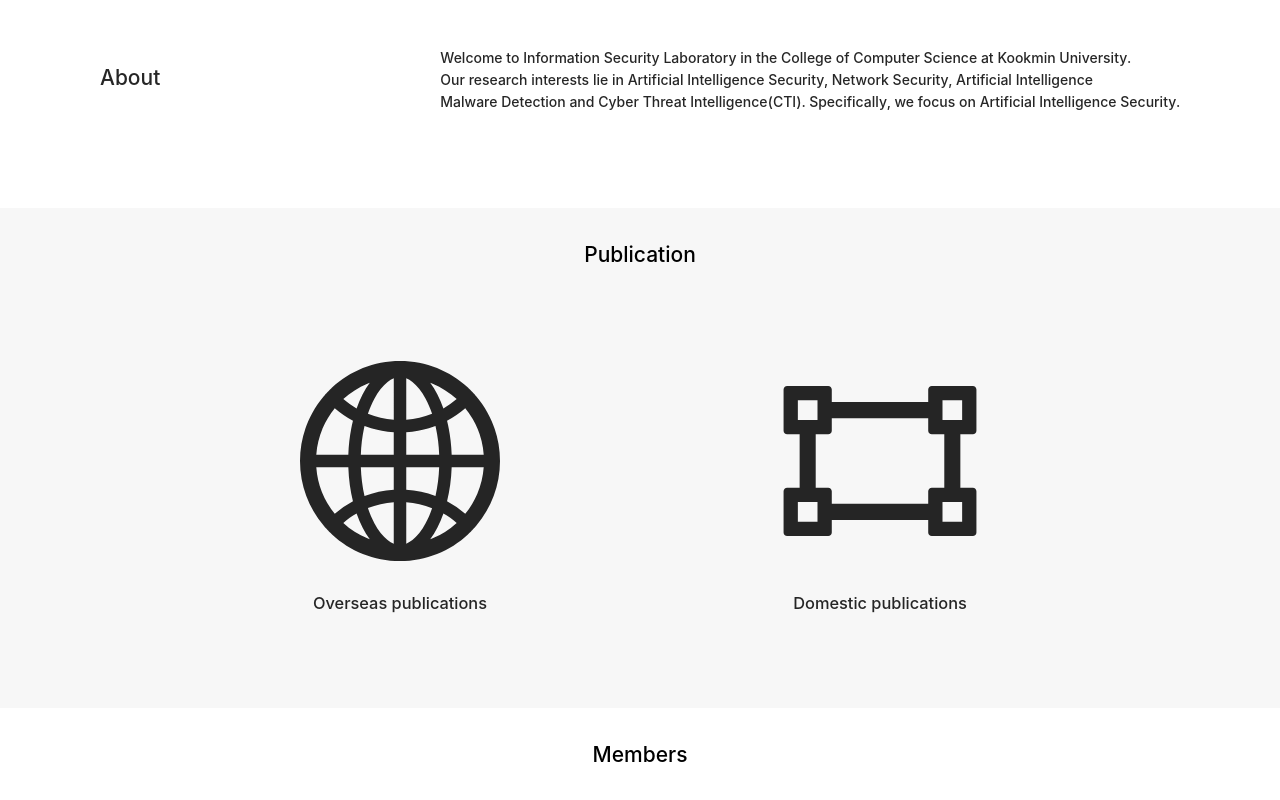
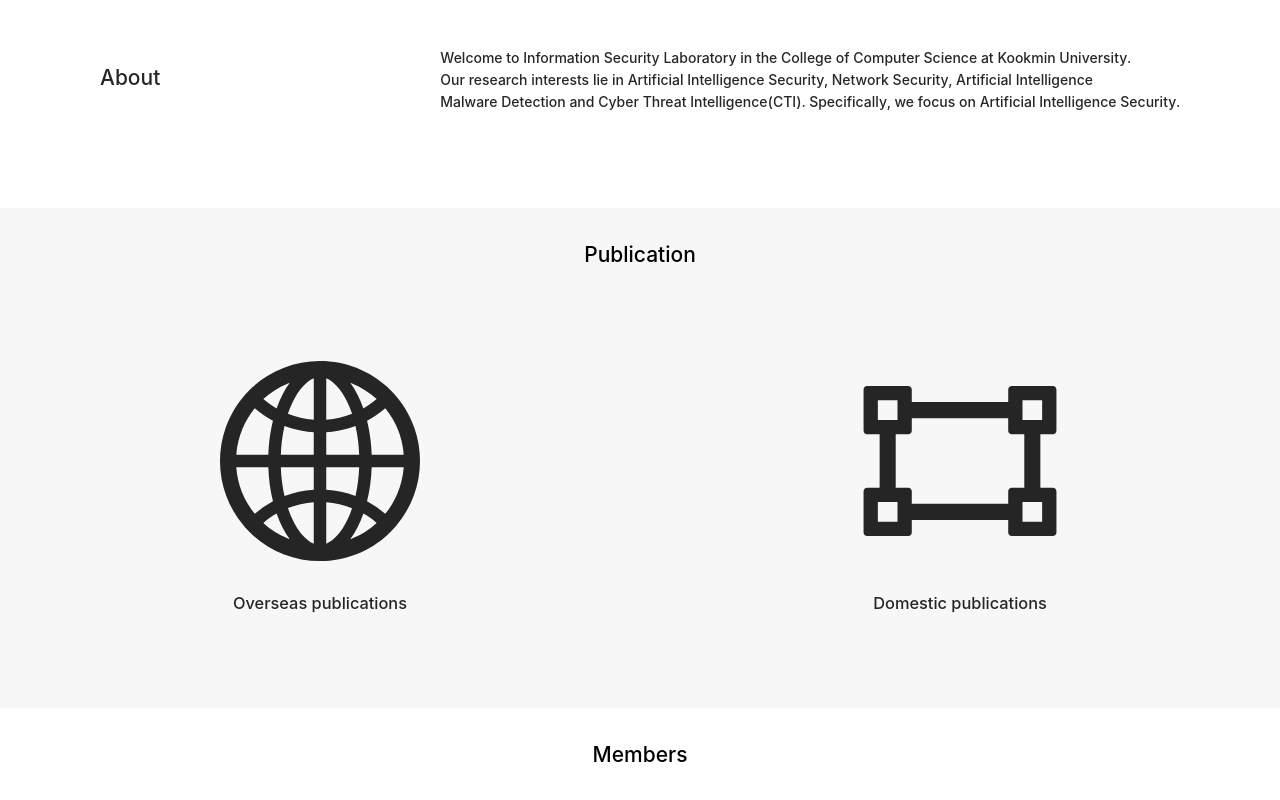
Before and after one commit to scy6500/seclabweb_react, a Next.js app: page / in a window 1280 px wide. Shown: the part 842-1642 px from the top of the page. Built offline with nearby package versions, Linux system fonts and the light colour scheme; no server answers; the database is empty.

Commit message:
justify-content : space-around로 수정

```diff
--- a/components/Publication.js
+++ b/components/Publication.js
@@ -65,8 +65,8 @@ const Domestic = styled(GatewayOutlined)`
 
 const Category = styled.div`
     display: flex;
-    margin: 60px 300px;
-    justify-content : space-between;
+    margin: 60px 0;
+    justify-content : space-around;
 `
 const Overseas_pub = styled.div`
     text-align: center;
```
